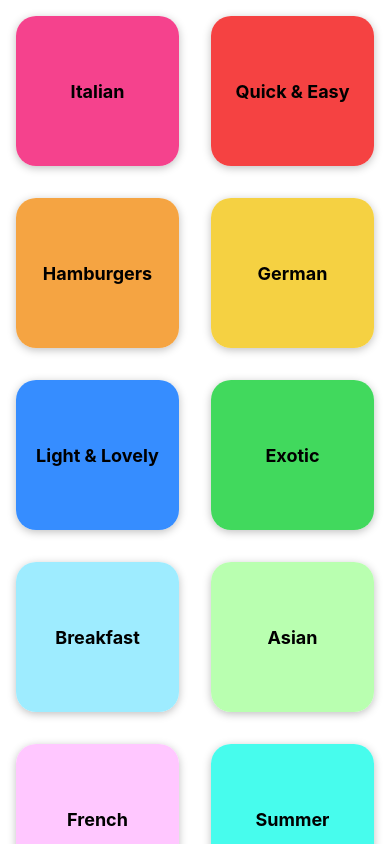
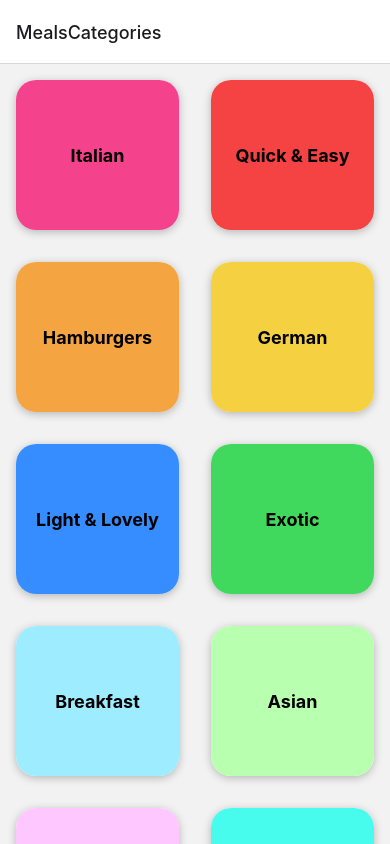
Before and after one commit to judo2000/react_native_meals, a React Native app: screen / in a window 390 px wide. Built offline with nearby package versions, Linux system fonts and the light colour scheme.

Commit message:
Install react-navigation-native

```diff
--- a/App.js
+++ b/App.js
@@ -1,12 +1,20 @@
 import { StatusBar } from 'expo-status-bar';
 import { StyleSheet } from 'react-native';
+import { NavigationContainer } from '@react-navigation/native';
+import { createNativeStackNavigator } from '@react-navigation/native-stack';
+
 import CategoriesScreen from './screens/CategoriesScreen';
 
+const Stack = createNativeStackNavigator();
 export default function App() {
   return (
     <>
-      <StatusBar style='light' />
-      <CategoriesScreen />
+      <StatusBar style='dark' />
+      <NavigationContainer>
+        <Stack.Navigator>
+          <Stack.Screen name='MealsCategories' component={CategoriesScreen} />
+        </Stack.Navigator>
+      </NavigationContainer>
     </>
   );
 }
--- a/package.json
+++ b/package.json
@@ -9,10 +9,14 @@
     "web": "expo start --web"
   },
   "dependencies": {
+    "@react-navigation/native": "^6.0.13",
+    "@react-navigation/native-stack": "^6.9.1",
     "expo": "~46.0.16",
     "expo-status-bar": "~1.4.0",
     "react": "18.0.0",
-    "react-native": "0.69.6"
+    "react-native": "0.69.6",
+    "react-native-safe-area-context": "4.3.1",
+    "react-native-screens": "~3.15.0"
   },
   "devDependencies": {
     "@babel/core": "^7.12.9"
```
Also changed, not shown: 1 other file (tests, documents, lock files or other folders).
